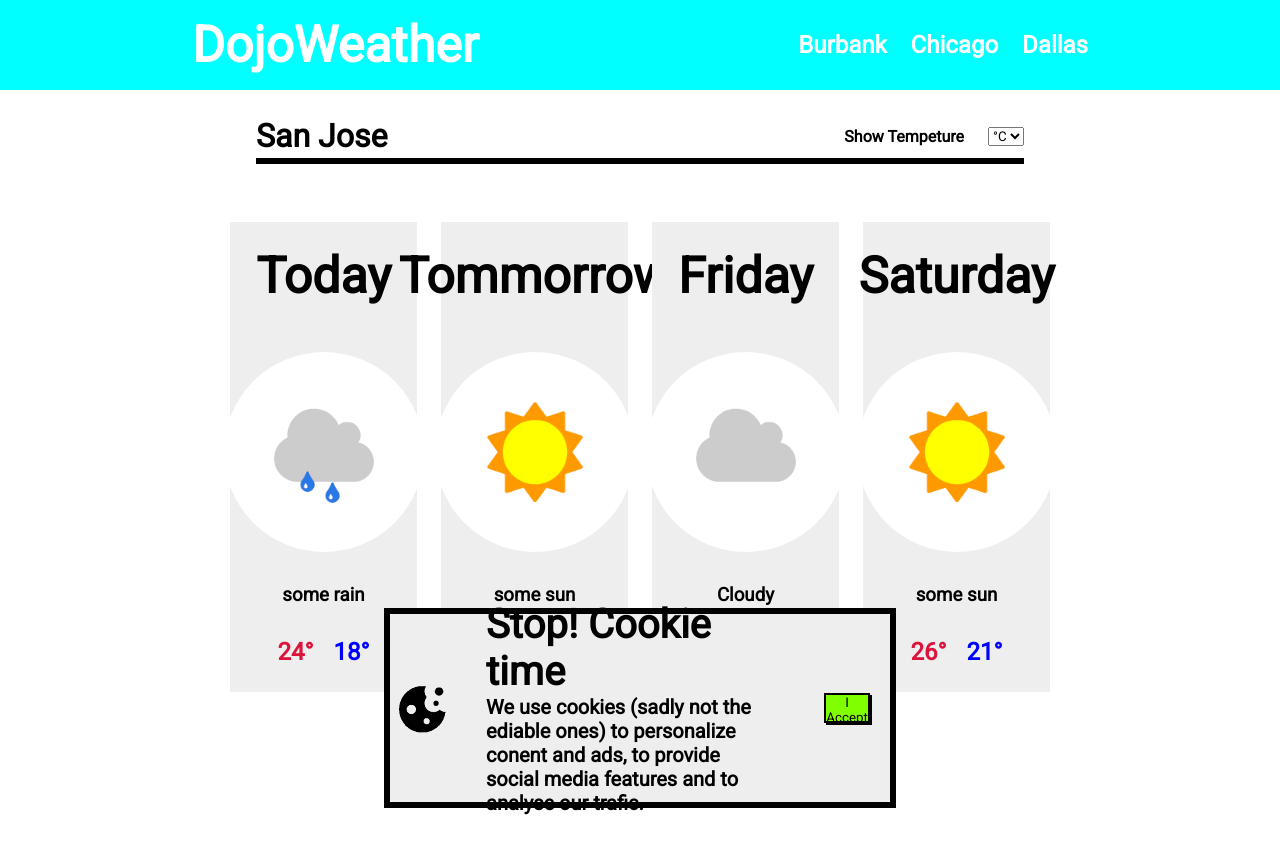
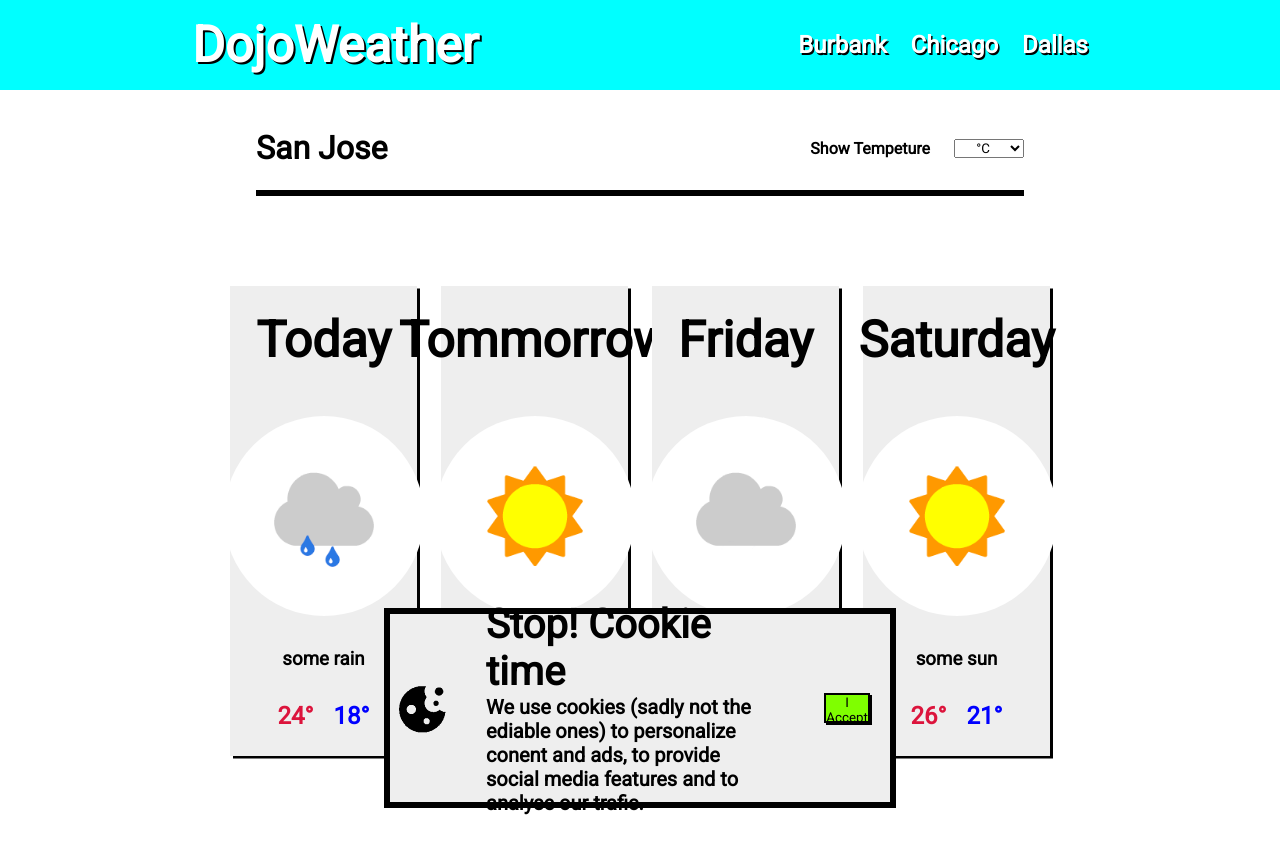
Before and after one commit to somir1/DojoWeather, a plain HTML site: page index.html in a window 1280 px wide. Shown: the top 854 px of the page. Drawn offline with Linux system fonts and the light colour scheme.

Commit message:
fixed padding

```diff
--- a/style.css
+++ b/style.css
@@ -11,6 +11,14 @@
     display: flex;
     justify-content: center;
 }
+.topnav h1{
+    text-shadow: 2px 2px black;
+}
+
+.topnav h2{
+    text-shadow: 1.5px 1.5px black;
+}
+
 .bottomnav{
     width: 100%;
     display: flex;
@@ -55,7 +63,8 @@
     flex-direction: row;
     justify-content: space-between;
     align-items: center;
-    margin: 1.5em;
+    margin: 3.5em;
+    padding-bottom: 2.5em;
     border-bottom: 6px black solid;
 }
 
@@ -92,6 +101,7 @@
     align-items: center;
     gap: 2em;
     padding: 10px;
+    box-shadow: 3px 2.5px black;
 }
 
 .weather h1{
@@ -163,3 +173,7 @@
 .high::after, .low::after{
     content: "°";
 }
+ select{
+     width: 70px;
+     text-align: center;
+ }
```
